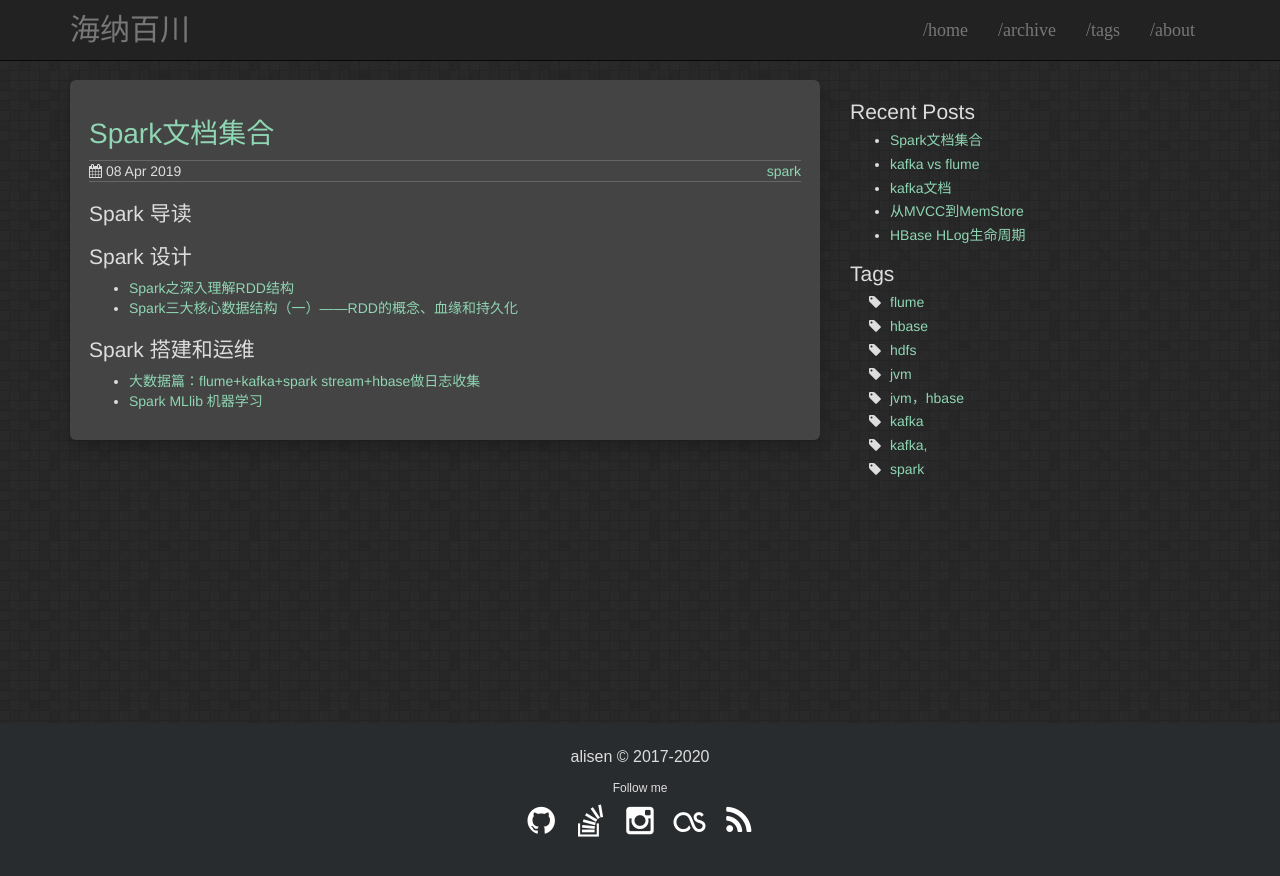
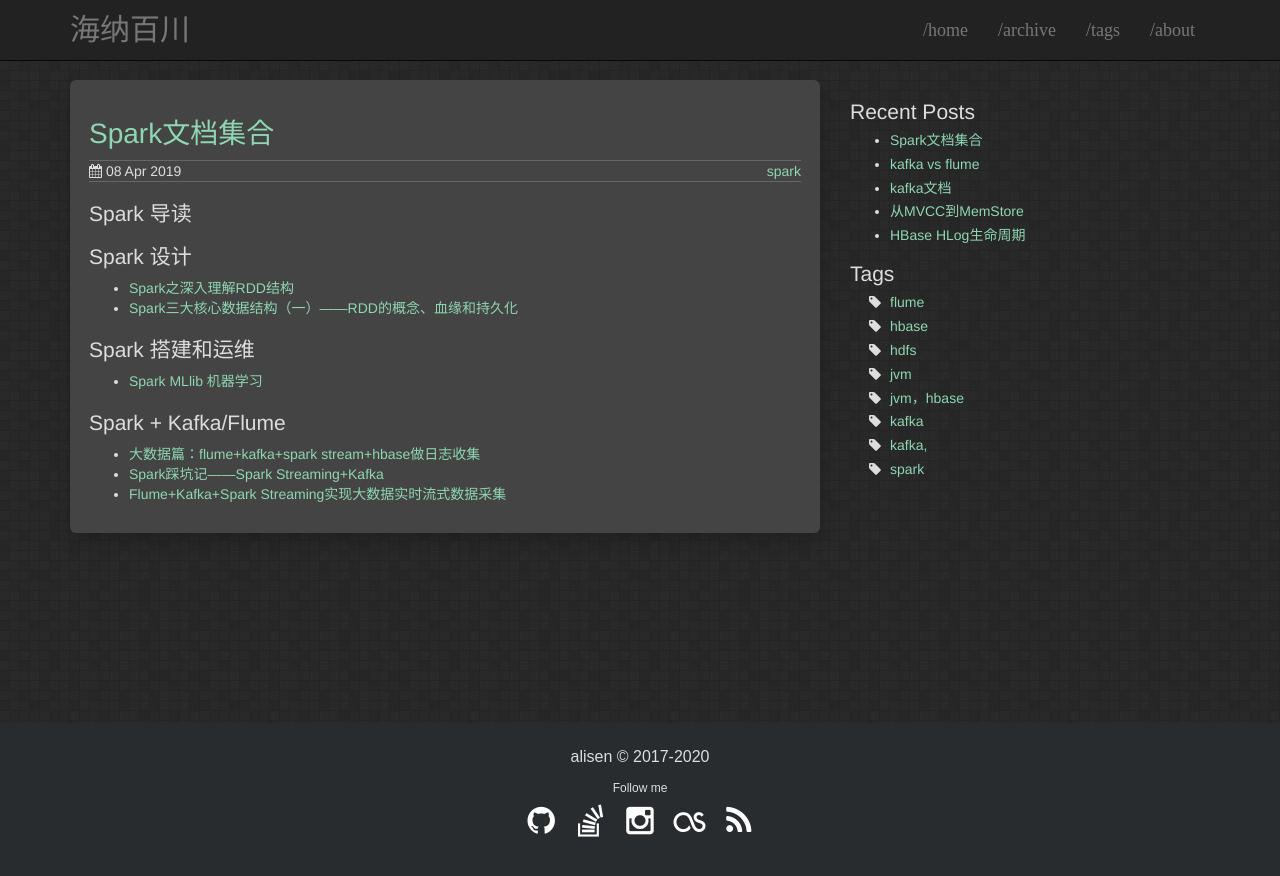
Before and after one commit to igithu/summary, a Jekyll site: the page built from _posts/2019-04-08-spark-doc.md, in a window 1280 px wide. Shown: the top 876 px of the page. Built offline with Jekyll 4.4.1, drawn with Linux system fonts in a browser that asks for light colours.

Commit message:
Update 2019-04-08-spark-doc.md

```diff
--- a/_posts/2019-04-08-spark-doc.md
+++ b/_posts/2019-04-08-spark-doc.md
@@ -15,5 +15,10 @@ tags: spark
 
 
 ## Spark 搭建和运维
+* [Spark MLlib 机器学习](https://www.cnblogs.com/swordfall/p/9456222.html)
+
+## Spark + Kafka/Flume
+
 * [大数据篇：flume+kafka+spark stream+hbase做日志收集](https://blog.csdn.net/yc_1993/article/details/80865009#11-flume-%E7%AE%80%E4%BB%8B)
-* [Spark MLlib 机器学习](https://www.cnblogs.com/swordfall/p/9456222.html)
+* [Spark踩坑记——Spark Streaming+Kafka](https://www.cnblogs.com/xlturing/p/6246538.html)
+* [Flume+Kafka+Spark Streaming实现大数据实时流式数据采集](https://blog.csdn.net/qq_37142346/article/details/81140618)
```
